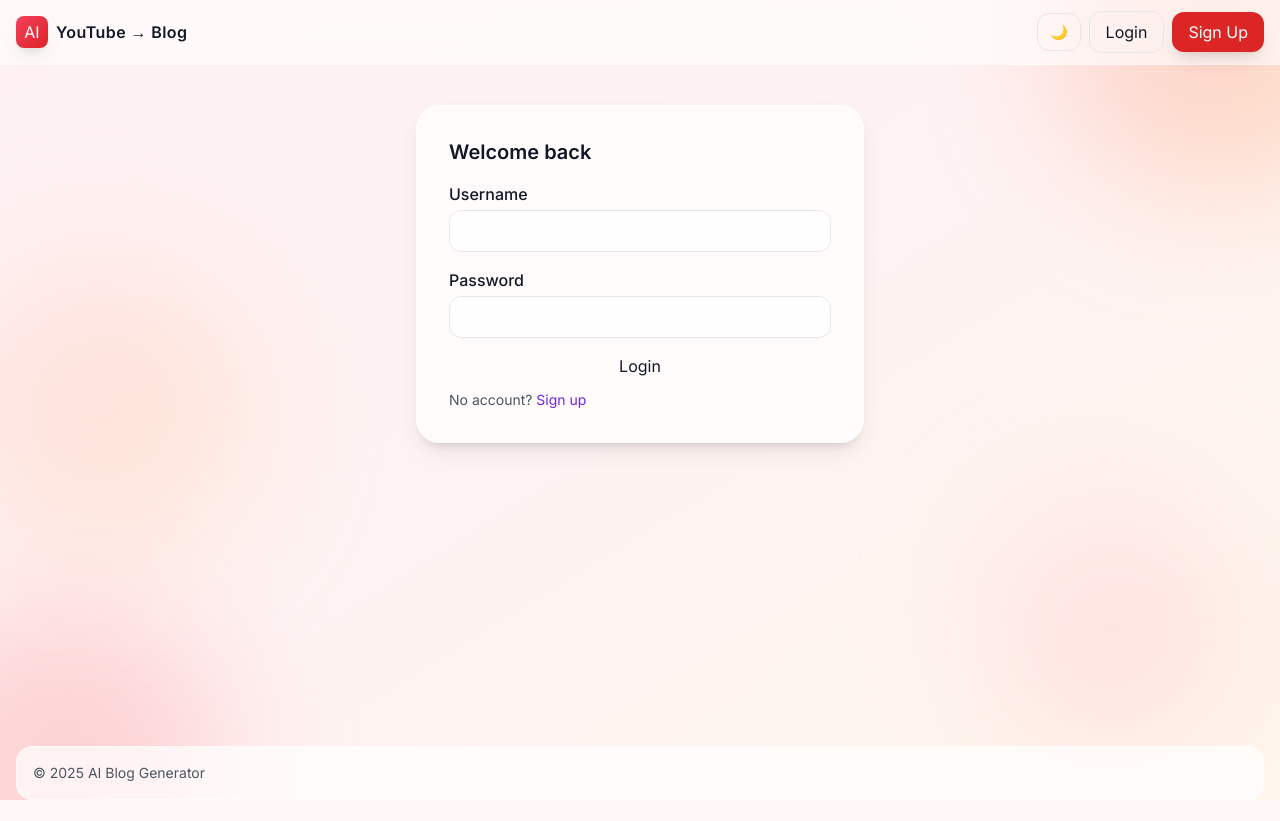
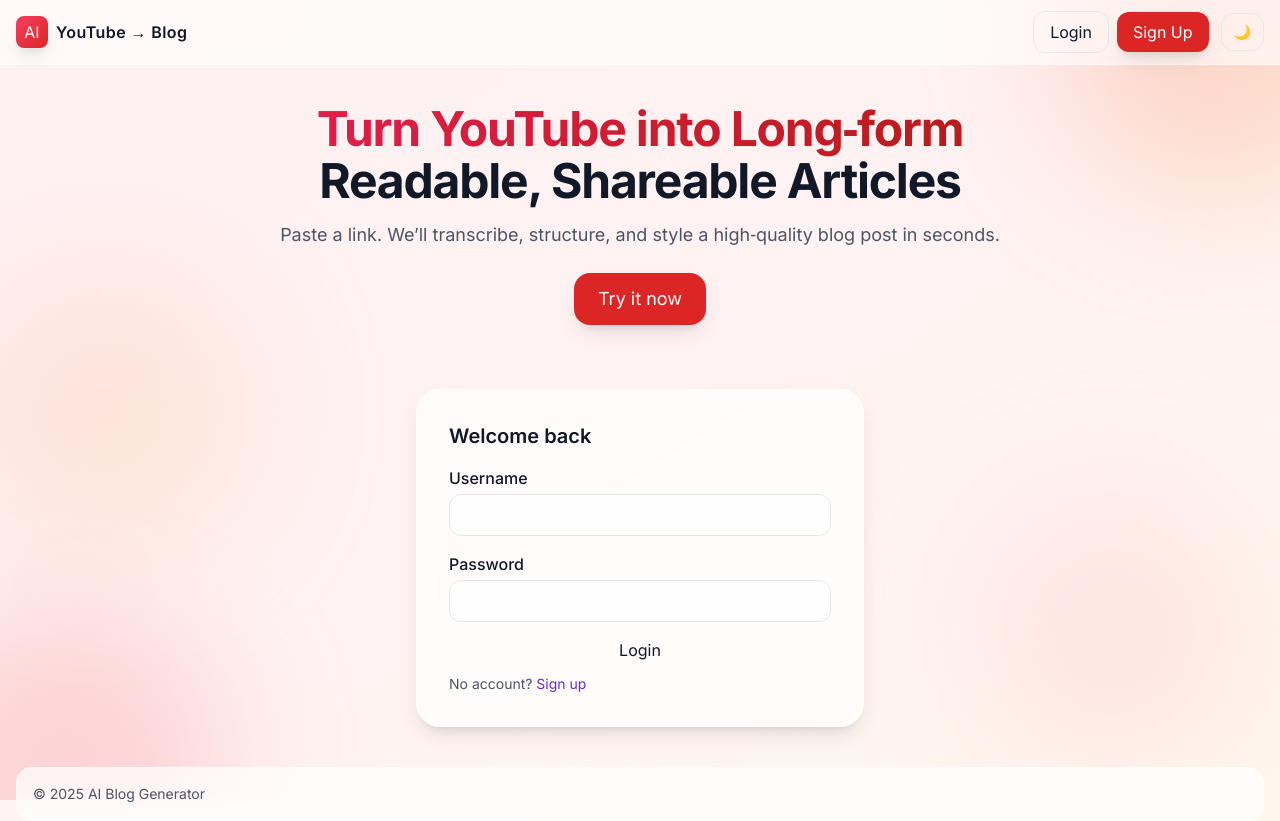
Before and after one commit to azatzick/videoSummarizer, a Django app: page /login in a window 1280 px wide. Before the commit the page ends 800 px from the top, so only its background shows below. Run offline with Django 5.2, Linux system fonts and the light colour scheme; some libraries are stand-ins or nearby versions.

Commit message:
UX: hero moved to login; home focuses on generator; dark toggle aligned right

```diff
--- a/templates/base.html
+++ b/templates/base.html
@@ -50,16 +50,17 @@
           {% endif %}
         </div>
         <div class="flex items-center gap-2">
-          <button id="themeToggle" class="inline-flex items-center justify-center px-3 py-2 rounded-xl border border-gray-200 dark:border-neutral-700 hover:bg-white dark:hover:bg-neutral-800 transition text-sm" aria-label="Toggle dark mode">🌙</button>
           {% if user.is_authenticated %}
             <a href="/blog-list" class="inline-flex items-center justify-center text-white bg-red-600 hover:bg-red-700 px-4 py-2 rounded-xl shadow-soft transition">Saved Posts</a>
             {% if user.is_staff or user.is_superuser %}
               <a href="/admin/" class="inline-flex items-center justify-center text-white bg-gray-900 hover:bg-black px-3 py-2 rounded-xl transition">Admin</a>
             {% endif %}
             <a href="/logout" class="inline-flex items-center justify-center px-4 py-2 rounded-xl border border-red-300 text-red-700 hover:bg-red-50 dark:hover:bg-neutral-800 transition">Logout</a>
+            <button id="themeToggle" class="ml-1 inline-flex items-center justify-center px-3 py-2 rounded-xl border border-gray-200 dark:border-neutral-700 hover:bg-white dark:hover:bg-neutral-800 transition text-sm" aria-label="Toggle dark mode">🌙</button>
           {% else %}
             <a class="inline-flex items-center justify-center px-4 py-2 rounded-xl border border-gray-200 dark:border-neutral-700 hover:bg-white dark:hover:bg-neutral-800 transition" href="/login">Login</a>
             <a class="inline-flex items-center justify-center text-white bg-red-600 hover:bg-red-700 px-4 py-2 rounded-xl shadow-soft transition" href="/signup">Sign Up</a>
+            <button id="themeToggle" class="ml-1 inline-flex items-center justify-center px-3 py-2 rounded-xl border border-gray-200 dark:border-neutral-700 hover:bg-white dark:hover:bg-neutral-800 transition text-sm" aria-label="Toggle dark mode">🌙</button>
           {% endif %}
         </div>
       </div>
--- a/templates/login.html
+++ b/templates/login.html
@@ -2,6 +2,17 @@
 {% block title %}Login · AI Blog Generator{% endblock %}
 
 {% block content %}
+<section class="max-w-5xl mx-auto text-center mb-12 lg:mb-16">
+  <h1 class="text-4xl lg:text-5xl font-extrabold tracking-tight">
+    <span class="bg-clip-text text-transparent bg-gradient-to-r from-rose-600 to-red-700">Turn YouTube into Long‑form</span>
+    <span class="block mt-1">Readable, Shareable Articles</span>
+  </h1>
+  <p class="text-gray-600 dark:text-gray-300 mt-4 text-lg">Paste a link. We’ll transcribe, structure, and style a high‑quality blog post in seconds.</p>
+  <div class="mt-6">
+    <a href="/" class="inline-flex items-center justify-center text-white bg-red-600 hover:bg-red-700 px-6 py-3 rounded-2xl shadow-soft transition text-base lg:text-lg">Try it now</a>
+  </div>
+</section>
+
 <div class="max-w-md mx-auto rounded-3xl border border-white/60 bg-white/70 backdrop-blur p-8 shadow-soft">
   <h2 class="text-xl font-semibold mb-4">Welcome back</h2>
   {% if error_message %}
```
Also changed, not shown: templates/index.html (+0 -11 lines), db.sqlite3.
